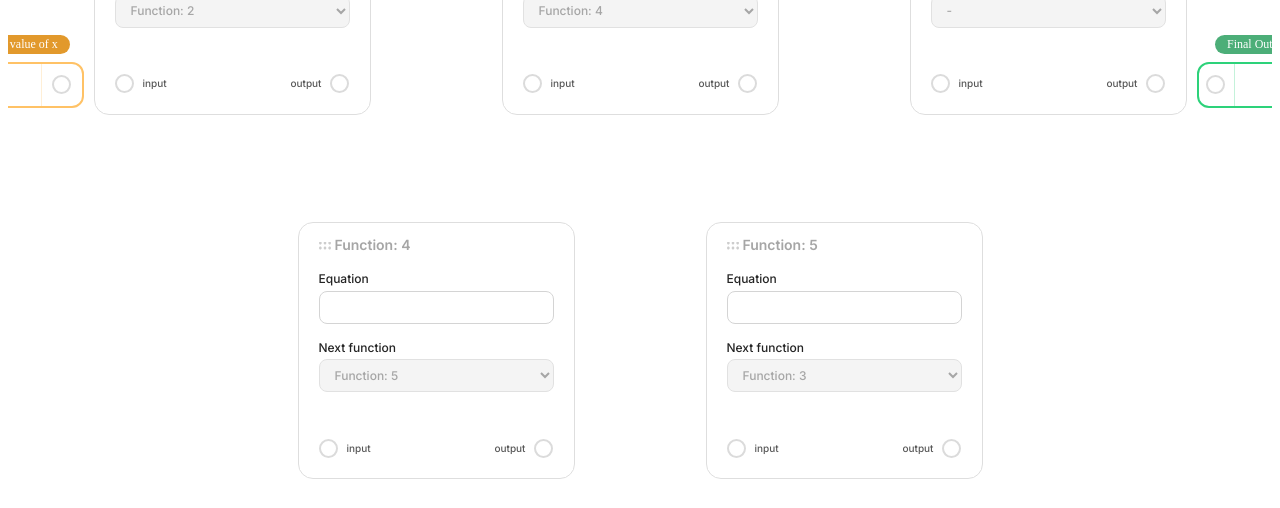
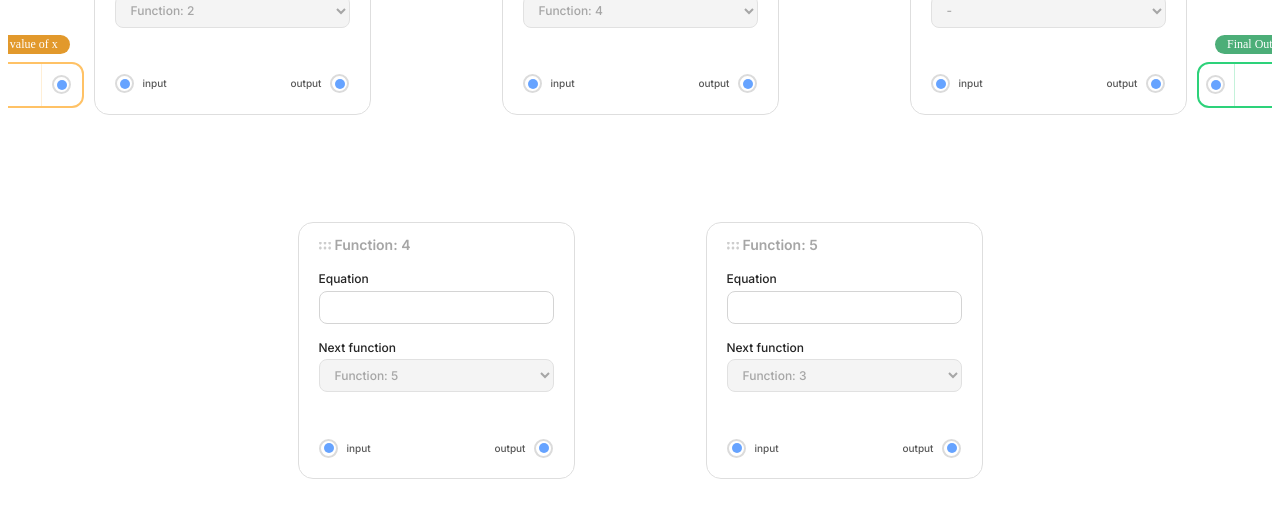
Before and after one commit to priyanshujoshi99/function-chaining, a React (Vite) app: page / in a window 1280 px wide. Shown: the part 232-740 px from the top of the page. Built offline with nearby package versions, Linux system fonts and the light colour scheme.

Commit message:
[WIP] connector

```diff
--- a/src/components/FunctionCard/FunctionCard.module.css
+++ b/src/components/FunctionCard/FunctionCard.module.css
@@ -106,6 +106,15 @@
   border-radius: 50%;
 }
 
+.circle::after {
+  content: '';
+  position: absolute;
+  width: 10px;
+  height: 10px;
+  background-color: hsla(216, 100%, 70%, 1);
+  border-radius: 50%;
+}
+
 .text {
   font-family: Inter;
   font-size: 10px;
--- a/src/components/InputNumber/InputNumber.module.css
+++ b/src/components/InputNumber/InputNumber.module.css
@@ -89,3 +89,12 @@
   border: 2px solid hsla(0, 0%, 86%, 1);
   border-radius: 50%;
 }
+
+.circle::after {
+  content: '';
+  position: absolute;
+  width: 10px;
+  height: 10px;
+  background-color: hsla(216, 100%, 70%, 1);
+  border-radius: 50%;
+}
```
